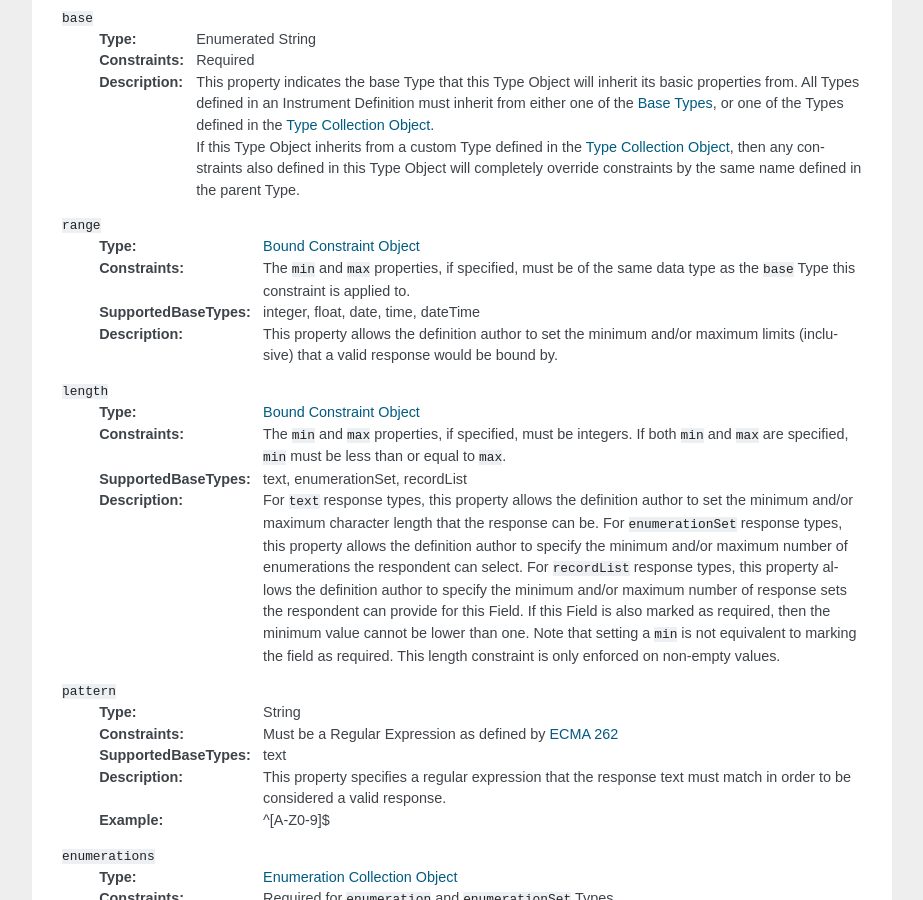
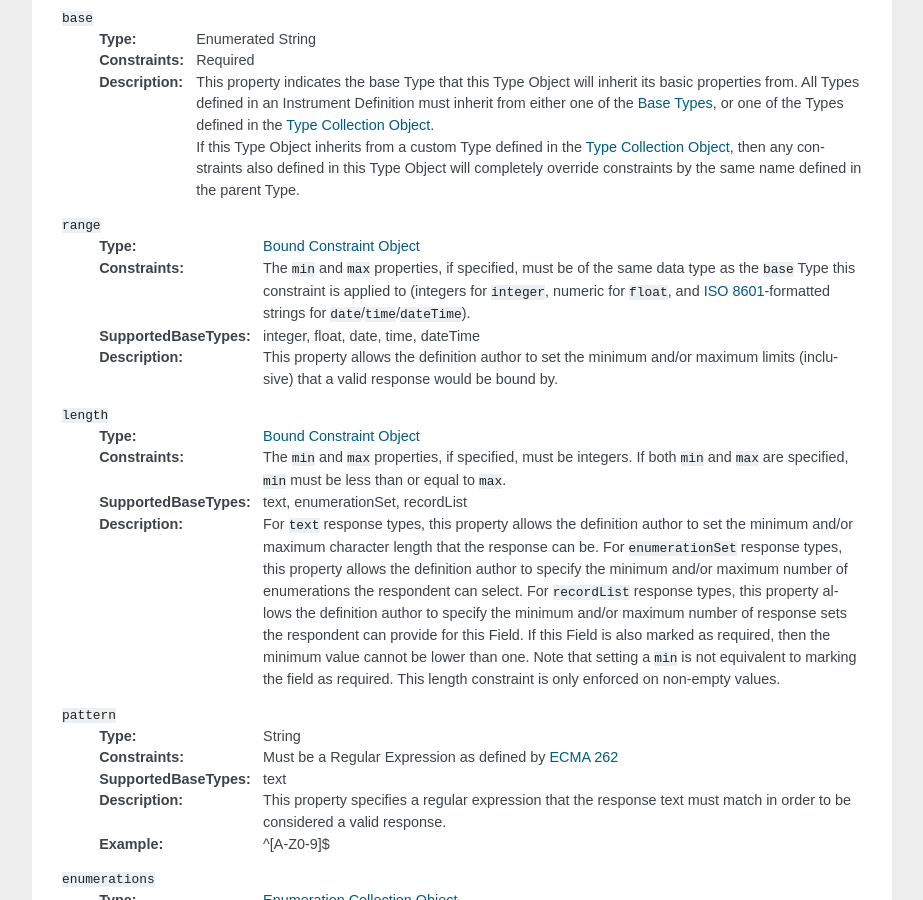
Before and after one commit to prometheusresearch/rios, a Sphinx documentation site: the page built from docs/source/instrument_specification.rst, in a window 1280 px wide and 900 px high, scrolled down 3416 px. Shown: the whole window, without its empty margins (198-1121 px from the left). Built offline with Sphinx 7.4.7, drawn with Linux system fonts in a browser that asks for light colours.

Commit message:
Clarified range property values

```diff
--- a/CHANGES.rst
+++ b/CHANGES.rst
@@ -12,6 +12,8 @@ RIOS Change History
   ``recordList`` fields.
 * Clarified behavior of the ``required`` property with respect to ``matrix``
   fields, their Rows, and their Columns.
+* Clarified the values that should be provided for the ``min`` and ``max`` of
+  the ``range`` constraint.
 
 
 0.2.0 (2015-12-28)
--- a/docs/source/instrument_specification.rst
+++ b/docs/source/instrument_specification.rst
@@ -218,7 +218,9 @@ the author to place additional restrictions or constraints on the data.
     :Type: `Bound Constraint Object`_
     :Constraints: The ``min`` and ``max`` properties, if specified, must be of
                   the same data type as the ``base`` Type this constraint is
-                  applied to.
+                  applied to (integers for ``integer``, numeric for ``float``,
+                  and `ISO 8601`_-formatted strings for
+                  ``date``/``time``/``dateTime``).
     :SupportedBaseTypes: integer, float, date, time, dateTime
     :Description: This property allows the definition author to set the minimum
                   and/or maximum limits (inclusive) that a valid response would
```
